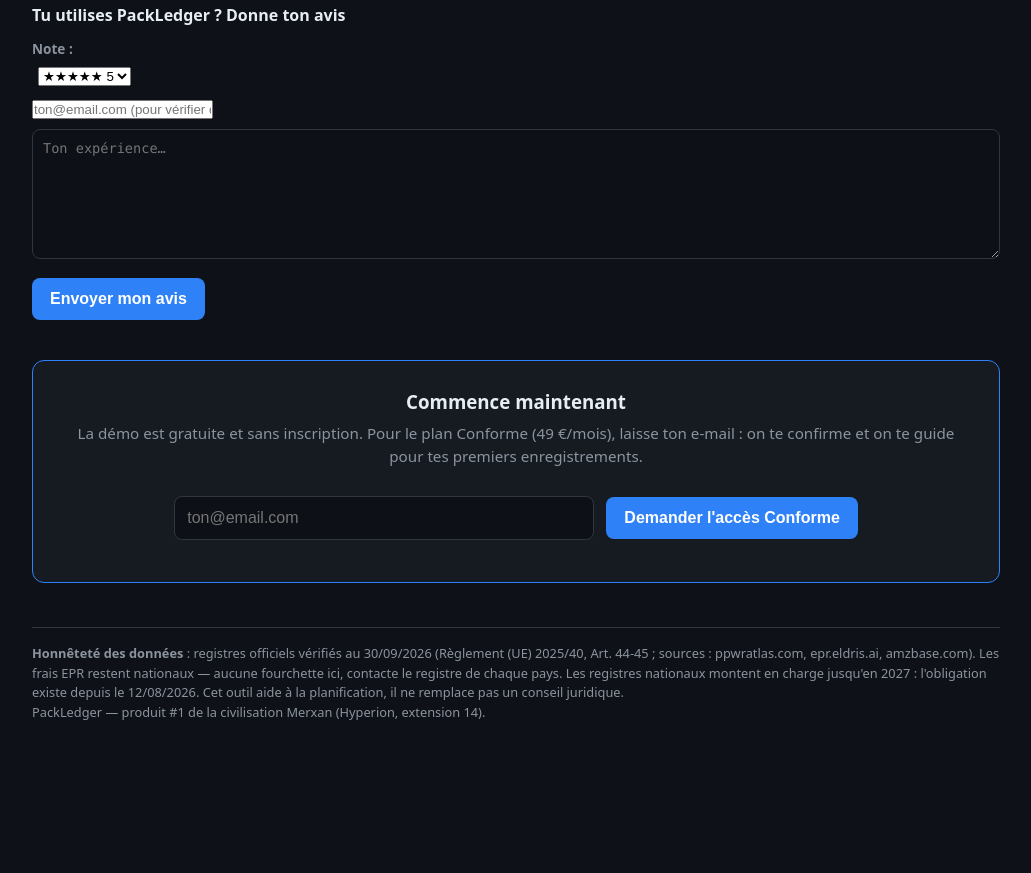
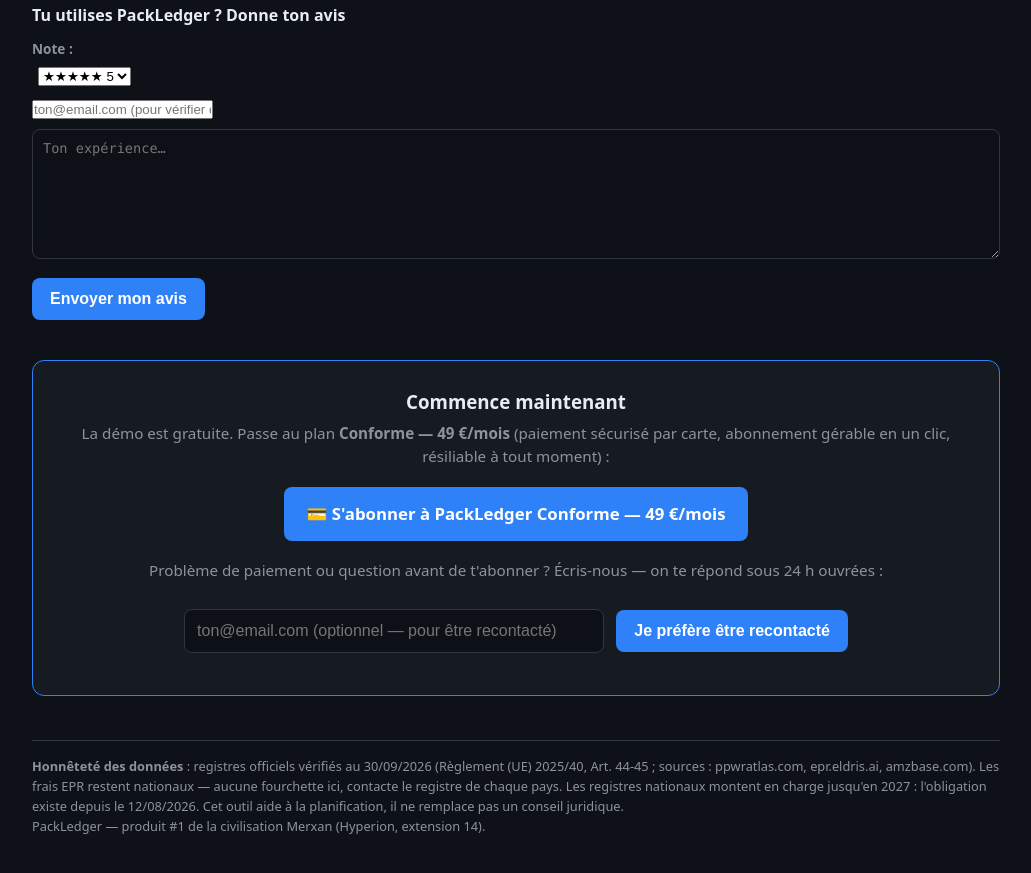
Before and after one commit to Nypsus/packledger, a plain HTML site: page index.html in a window 1280 px wide. Shown: the part 2795-3668 px from the top of the page, without its empty margins (124-1155 px from the left). Before the commit the page ends 3578 px from the top, so only its background shows below. Drawn offline with Linux system fonts and the light colour scheme.

Commit message:
PackLedger V3.0 — tunnel de paiement par carte LIVE : Payment Link Stripe 49€/mois (abonnement récurrent). Le formulaire email reste en second plan (recontact).

```diff
--- a/index.html
+++ b/index.html
@@ -33,6 +33,7 @@
   textarea{width:100%;background:#0d1117;border:1px solid var(--line);border-radius:8px;color:var(--fg);padding:10px;font-size:.85rem;min-height:130px;font-family:ui-monospace,Consolas,monospace}
   button{background:var(--acc);color:#fff;border:none;border-radius:8px;padding:12px 18px;font-size:1rem;font-weight:700;cursor:pointer;margin-top:12px}
   button.sec{background:transparent;border:1px solid var(--line);color:var(--fg)}
+  .pay-btn{display:inline-block;background:var(--acc);color:#fff;border:none;border-radius:8px;padding:14px 22px;font-size:1.05rem;font-weight:700;text-decoration:none;cursor:pointer}
   .hint{color:var(--mut);font-size:.82rem;margin-top:4px}
   table{width:100%;border-collapse:collapse;font-size:.86rem;margin-top:12px}
   th,td{text-align:left;padding:7px 8px;border-bottom:1px solid var(--line);vertical-align:top}
@@ -211,10 +212,14 @@
 
   <div class="signup" id="inscription">
     <h3>Commence maintenant</h3>
-    <p>La démo est gratuite et sans inscription. Pour le plan Conforme (49 €/mois), laisse ton e-mail : on te confirme et on te guide pour tes premiers enregistrements.</p>
-    <form id="signform" onsubmit="return signup(event)">
-      <input type="email" id="email" placeholder="ton@email.com" required>
-      <button type="submit">Demander l'accès Conforme</button>
+    <p>La démo est gratuite. Passe au plan <b>Conforme — 49 €/mois</b> (paiement sécurisé par carte, abonnement gérable en un clic, résiliable à tout moment) :</p>
+    <p style="margin:18px 0">
+      <a class="pay-btn" href="https://buy.stripe.com/7sY14n5pk2sOeltdiK08g08" rel="noopener" target="_blank">💳 S'abonner à PackLedger Conforme — 49 €/mois</a>
+    </p>
+    <p class="hint">Problème de paiement ou question avant de t'abonner ? Écris-nous — on te répond sous 24 h ouvrées :</p>
+    <form id="signform" onsubmit="return signup(event)" style="margin-top:8px">
+      <input type="email" id="email" placeholder="ton@email.com (optionnel — pour être recontacté)" required>
+      <button type="submit">Je préfère être recontacté</button>
     </form>
     <p class="hint" id="signok" style="margin-top:10px"></p>
   </div>
```
